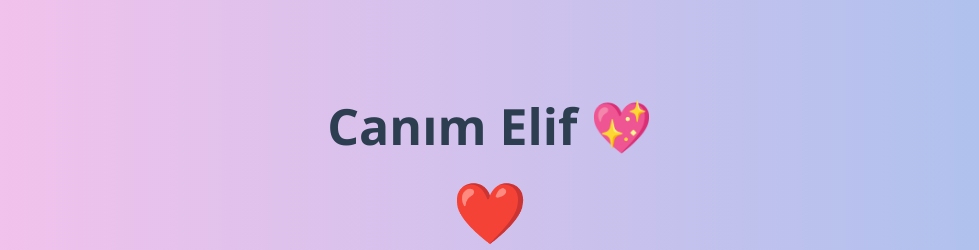
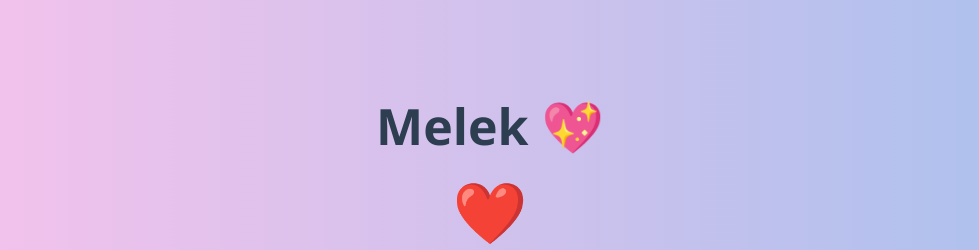
Before and after one commit to ihsanoz614/MEL, a plain HTML site: page Melek1.html in a window 1280 px wide. Shown: the top 250 px of the page, without its empty margins (150-1129 px from the left). Drawn offline with Linux system fonts and the light colour scheme.

Commit message:
Update Melek1.html

```diff
--- a/Melek1.html
+++ b/Melek1.html
@@ -46,7 +46,7 @@
 </head>
 <body>
 
-    <h1>Canım Elif 💖</h1>
+    <h1>Melek 💖</h1>
     <div class="heart">❤️</div>
 
     <img src="sen-ve-ben.jpg" alt="Birlikte Fotoğrafımız">
```
